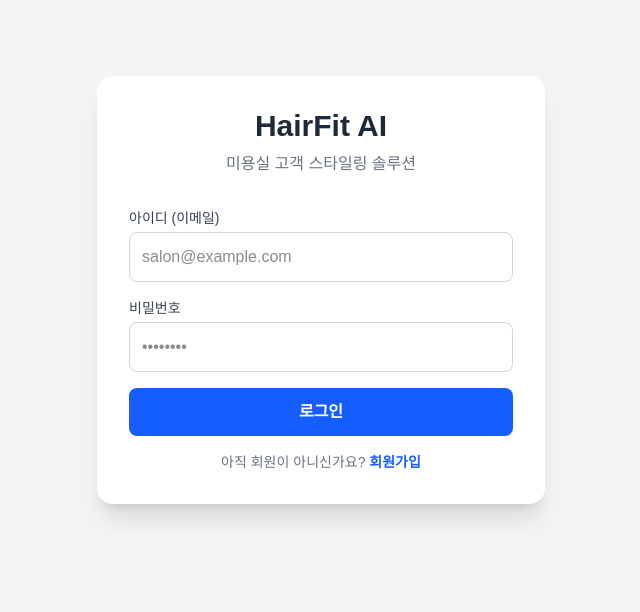
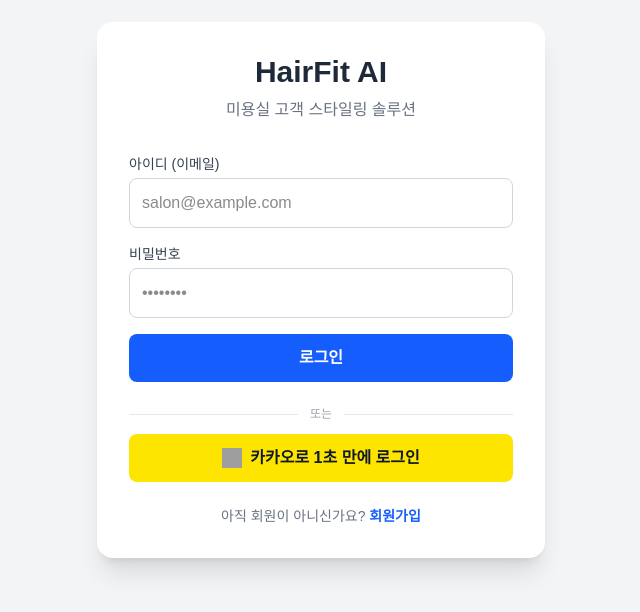
Before and after one commit to phochoco/hairfit-frontend, a Next.js app: page / in a window 1280 px wide. Shown: the part 110-722 px from the top of the page, without its empty margins (319-959 px from the left). Built offline with nearby package versions, Linux system fonts and the light colour scheme; no server answers; grey boxes are pictures that could not be loaded.

Commit message:
update frontend

```diff
--- /dev/null
+++ b/app/oauth/kakao/page.tsx
@@ -0,0 +1,90 @@
+"use client";
+
+import { useEffect, useState } from "react";
+import { useRouter, useSearchParams } from "next/navigation";
+import axios from "axios";
+
+const API_URL =
+  process.env.NEXT_PUBLIC_BACKEND_URL || "http://127.0.0.1:8000";
+
+export default function KakaoCallbackPage() {
+  const router = useRouter();
+  const searchParams = useSearchParams();
+  const [errorMsg, setErrorMsg] = useState<string | null>(null);
+
+  useEffect(() => {
+    const code = searchParams.get("code");
+    const error = searchParams.get("error");
+
+    if (error) {
+      setErrorMsg("카카오 로그인에 실패했습니다. 다시 시도해주세요.");
+      return;
+    }
+
+    if (!code) {
+      setErrorMsg("카카오에서 인증 코드가 전달되지 않았습니다.");
+      return;
+    }
+
+    const exchangeCode = async () => {
+      try {
+        // 백엔드에 code 넘겨서 우리 서비스용 토큰 발급
+        const res = await axios.get(
+          `${API_URL}/auth/kakao/callback`,
+          {
+            params: { code },
+          }
+        );
+
+        const { access_token, email } = res.data;
+
+        if (!access_token) {
+          throw new Error("토큰이 없습니다.");
+        }
+
+        // 기존 이메일 로그인과 동일한 키 사용
+        localStorage.setItem("hairfit_token", access_token);
+        if (email) {
+          localStorage.setItem("hairfit_email", email);
+        }
+
+        // 대시보드로 이동
+        router.replace("/dashboard");
+      } catch (err) {
+        console.error(err);
+        setErrorMsg("카카오 로그인 처리 중 오류가 발생했습니다.");
+      }
+    };
+
+    exchangeCode();
+  }, [searchParams, router]);
+
+  return (
+    <div className="min-h-screen flex items-center justify-center bg-gray-50">
+      <div className="bg-white px-8 py-6 rounded-xl shadow-md text-center space-y-3">
+        {errorMsg ? (
+          <>
+            <div className="text-red-500 font-semibold mb-2">
+              {errorMsg}
+            </div>
+            <button
+              onClick={() => router.push("/")}
+              className="px-4 py-2 rounded-lg bg-gray-800 text-white text-sm hover:bg-black"
+            >
+              로그인 화면으로 돌아가기
+            </button>
+          </>
+        ) : (
+          <>
+            <div className="animate-pulse text-lg font-semibold">
+              카카오 계정으로 로그인 중입니다...
+            </div>
+            <p className="text-gray-500 text-sm">
+              잠시만 기다려 주세요. 자동으로 대시보드로 이동합니다.
+            </p>
+          </>
+        )}
+      </div>
+    </div>
+  );
+}
--- a/app/page.tsx
+++ b/app/page.tsx
@@ -11,6 +11,25 @@
 
 export default function Home() {
   const router = useRouter();
+
+  // ✅ 카카오 로그인 시작
+  const handleKakaoLogin = async () => {
+    try {
+      const res = await axios.get(`${API_URL}/auth/kakao/login-url`);
+      const url = res.data.url || res.data.redirect_url;
+
+      if (!url) {
+        alert("카카오 로그인 URL을 가져오지 못했습니다.");
+        return;
+      }
+
+      // 카카오 동의화면으로 이동
+      window.location.href = url;
+    } catch (err) {
+      console.error(err);
+      alert("카카오 로그인 준비 중 오류가 발생했습니다.");
+    }
+  };
 
   const [email, setEmail] = useState("");
   const [password, setPassword] = useState("");
@@ -60,6 +79,7 @@
           미용실 고객 스타일링 솔루션
         </p>
 
+        {/* ✅ 이메일/비밀번호 로그인 */}
         <form onSubmit={handleLogin} className="space-y-4">
           <div>
             <label className="block text-sm font-medium text-gray-700">
@@ -101,7 +121,29 @@
           </button>
         </form>
 
-        <p className="mt-4 text-center text-sm text-gray-500">
+        {/* ✅ 구분선 + 카카오 로그인 버튼 */}
+        <div className="mt-6">
+          <div className="flex items-center gap-3 mb-3">
+            <div className="flex-1 h-px bg-gray-200" />
+            <span className="text-xs text-gray-400">또는</span>
+            <div className="flex-1 h-px bg-gray-200" />
+          </div>
+
+          <button
+            type="button"
+            onClick={handleKakaoLogin}
+            className="w-full bg-[#FEE500] text-gray-900 py-3 rounded-lg font-semibold flex items-center justify-center gap-2 hover:bg-yellow-300 transition duration-200"
+          >
+            <img
+              src="/kakao_logo.png"
+              alt="Kakao"
+              className="w-5 h-5"
+            />
+            카카오로 1초 만에 로그인
+          </button>
+        </div>
+
+        <p className="mt-6 text-center text-sm text-gray-500">
           아직 회원이 아니신가요?{" "}
           <span
             onClick={() => router.push("/signup")}
```
